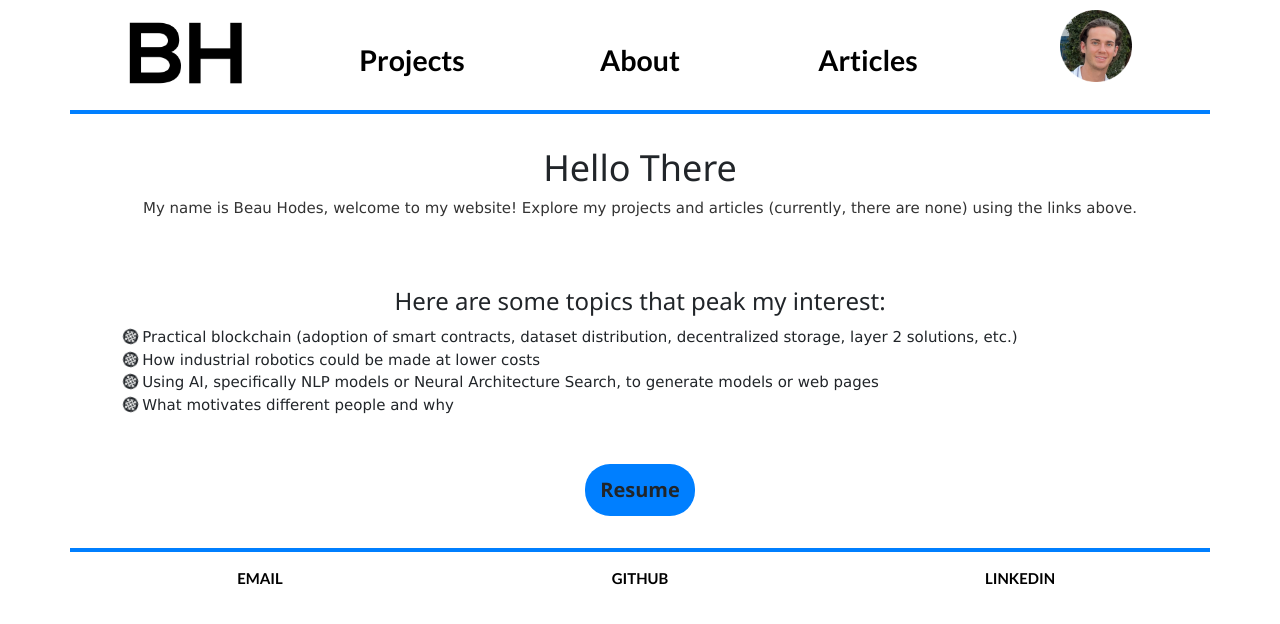
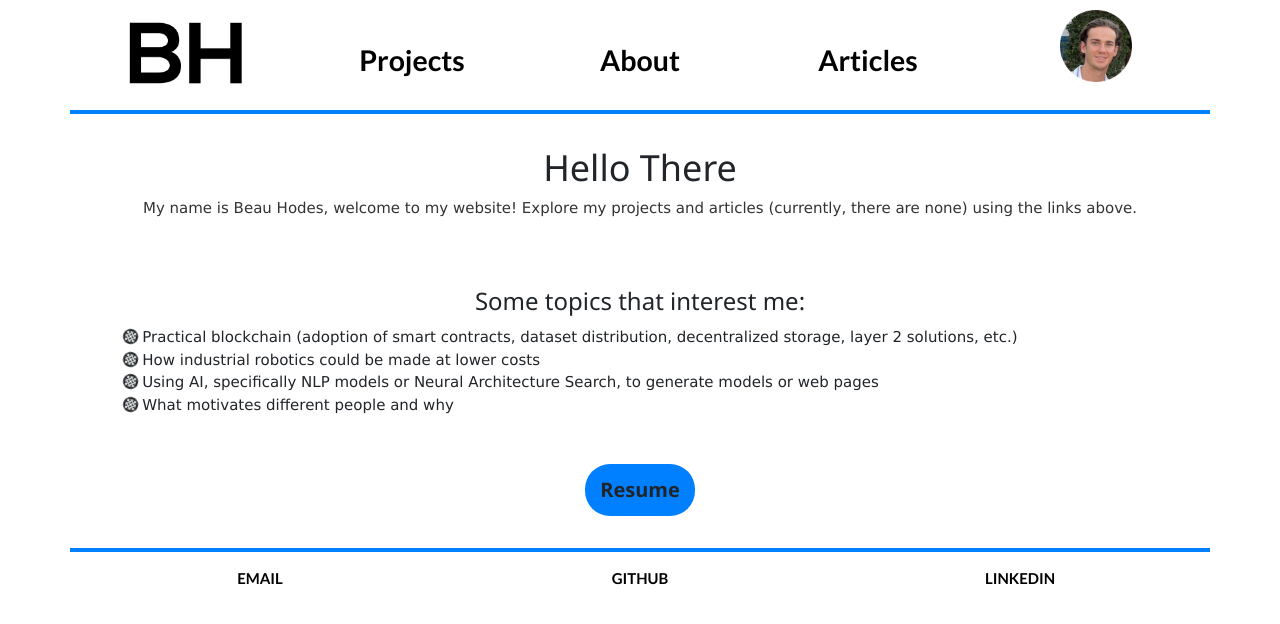
Before and after one commit to beauhodes/beauhodes.github.io, a Jekyll site: the page built from index.html, in a window 1280 px wide. Shown: the top 624 px of the page. Built offline with Jekyll 4.4.1, drawn with Linux system fonts in a browser that asks for light colours; nearby versions of some CDN libraries.

Commit message:
Update index.html

```diff
--- a/index.html
+++ b/index.html
@@ -7,7 +7,7 @@ title: Beau Hodes
 <p style="text-align:center;">My name is Beau Hodes, welcome to my website! Explore my projects and articles (currently, there are none) using the links above.</p>
 <br>
 <br>
-<h3 style="text-align:center;">Here are some topics that peak my interest:</h3>
+<h3 style="text-align:center;">Some topics that interest me:</h3>
 <div class="p">
 <ul class="fa-ul">
   <li><i class="fas fa-stroopwafel fa-spin"></i> Practical blockchain (adoption of smart contracts, dataset distribution, decentralized storage, layer 2 solutions, etc.)</li>
```
